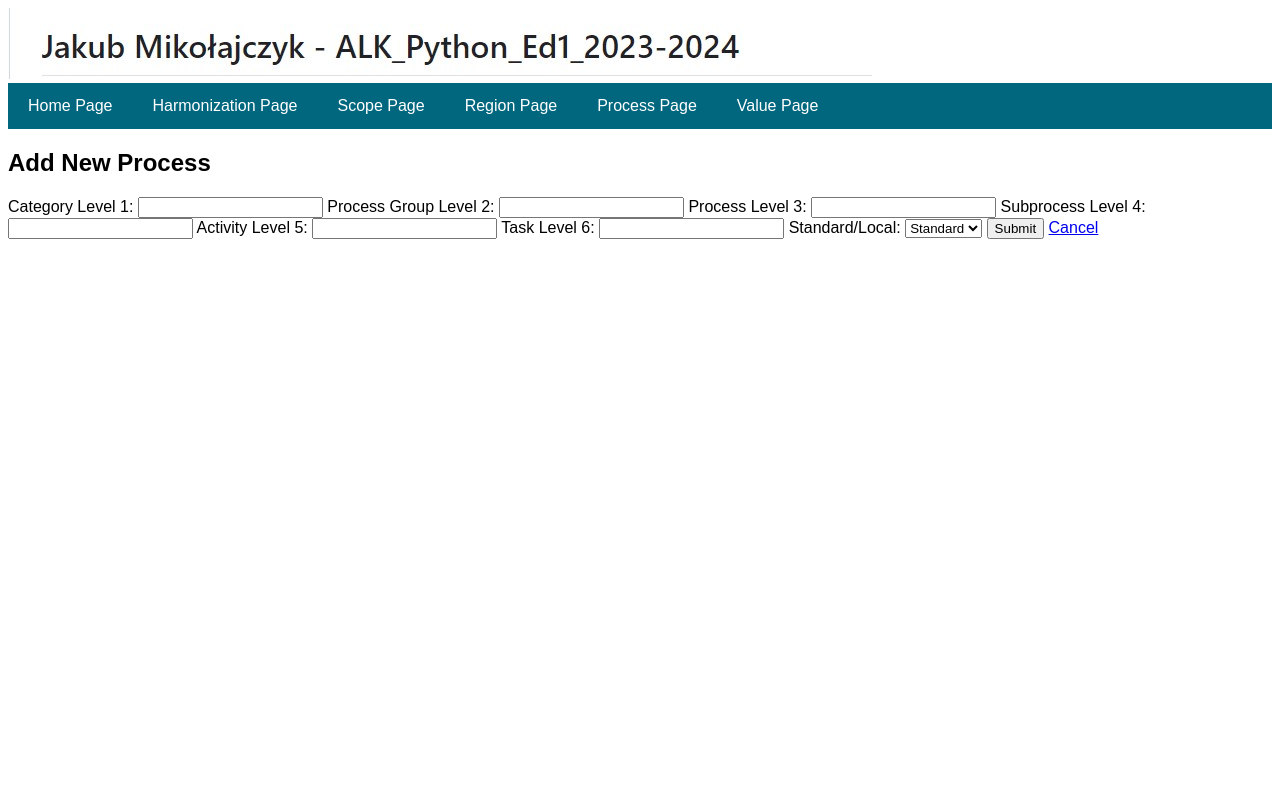
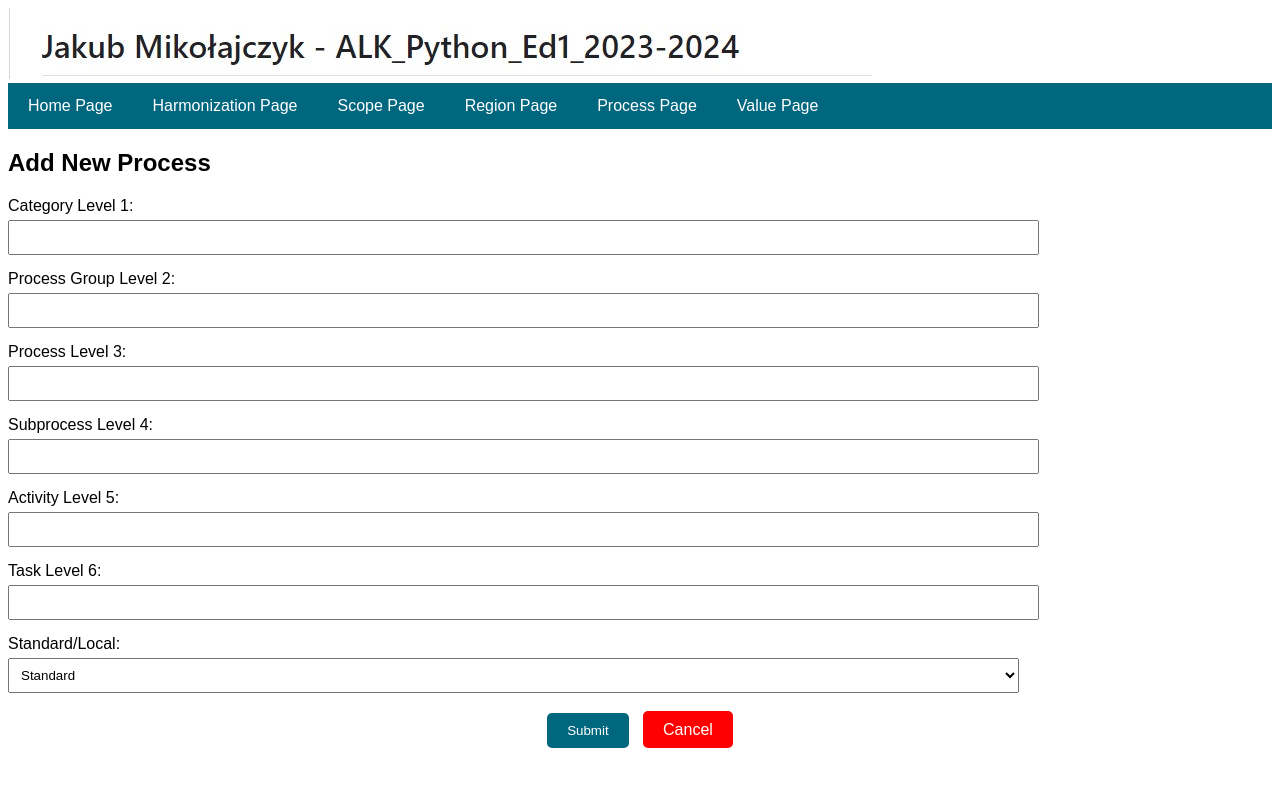
Before and after one commit to JakubekMik/ALK_Python_Ed1_2023-2024_Jakub_M_Projekt_with_Django, a Django app: page /add_process/ in a window 1280 px wide. Shown: the top 787 px of the page. Run offline with Django 5.2, Linux system fonts and the light colour scheme.

Commit message:
Update colour of bottons

```diff
--- a/process_scope/process_scope/templates/add_process.html
+++ b/process_scope/process_scope/templates/add_process.html
@@ -8,32 +8,41 @@
 
 <form method="POST" action="{% url 'create_process' %}">
     {% csrf_token %}
-    <label for="category_level1">Category Level 1:</label>
-    <input type="text" name="category_level1" id="category_level1">
-
-    <label for="process_group_level2">Process Group Level 2:</label>
-    <input type="text" name="process_group_level2" id="process_group_level2">
-
-    <label for="process_level3">Process Level 3:</label>
-    <input type="text" name="process_level3" id="process_level3">
-
-    <label for="subprocess_level4">Subprocess Level 4:</label>
-    <input type="text" name="subprocess_level4" id="subprocess_level4">
-
-    <label for="activity_level5">Activity Level 5:</label>
-    <input type="text" name="activity_level5" id="activity_level5">
-
-    <label for="task_level6">Task Level 6:</label>
-    <input type="text" name="task_level6" id="task_level6">
-
-    <label for="standard_local">Standard/Local:</label>
-    <select name="standard_local" id="standard_local">
+    <div style="margin-bottom: 15px;">
+    <label for="category_level1" style="display: block; margin-bottom: 5px;">Category Level 1:</label>
+    <input type="text" name="category_level1" id="category_level1" style="width: 80%; padding: 8px;">
+    </div>
+    <div style="margin-bottom: 15px;">
+    <label for="process_group_level2" style="display: block; margin-bottom: 5px;">Process Group Level 2:</label>
+    <input type="text" name="process_group_level2" id="process_group_level2" style="width: 80%; padding: 8px;">
+    </div>
+    <div style="margin-bottom: 15px;">
+    <label for="process_level3" style="display: block; margin-bottom: 5px;">Process Level 3:</label>
+    <input type="text" name="process_level3" id="process_level3" style="width: 80%; padding: 8px;">
+    </div>
+    <div style="margin-bottom: 15px;">
+    <label for="subprocess_level4" style="display: block; margin-bottom: 5px;">Subprocess Level 4:</label>
+    <input type="text" name="subprocess_level4" id="subprocess_level4" style="width: 80%; padding: 8px;">
+    </div>
+    <div style="margin-bottom: 15px;">
+    <label for="activity_level5" style="display: block; margin-bottom: 5px;">Activity Level 5:</label>
+    <input type="text" name="activity_level5" id="activity_level5" style="width: 80%; padding: 8px;">
+    </div>
+    <div style="margin-bottom: 15px;">
+    <label for="task_level6" style="display: block; margin-bottom: 5px;">Task Level 6:</label>
+    <input type="text" name="task_level6" id="task_level6" style="width: 80%; padding: 8px;">
+    </div>
+    <div style="margin-bottom: 15px;">
+    <label for="standard_local" style="display: block; margin-bottom: 5px;">Standard/Local:</label>
+    <select name="standard_local" id="standard_local" style="width: 80%; padding: 8px;">
         <option value="Standard">Standard</option>
         <option value="Local">Local</option>
     </select>
-
-    <button type="submit">Submit</button>
-    <a href="{% url 'proces_page' %}">Cancel</a>
+    </div>
+    <div style="text-align: center; margin-top: 20px;">
+        <button type="submit" style="background-color: #00677F; color: white; padding: 10px 20px; border: none; border-radius: 5px;">Submit</button>
+        <a href="{% url 'proces_page' %}" style="background-color: red; color: white; padding: 10px 20px; text-decoration: none; border-radius: 5px; margin-left: 10px;">Cancel</a>
+    </div>
 </form>
 
 {% endblock %}
```
Also changed, not shown: process_scope/process_scope/templates/add_region.html (+15 -8 lines), process_scope/db.sqlite3.
